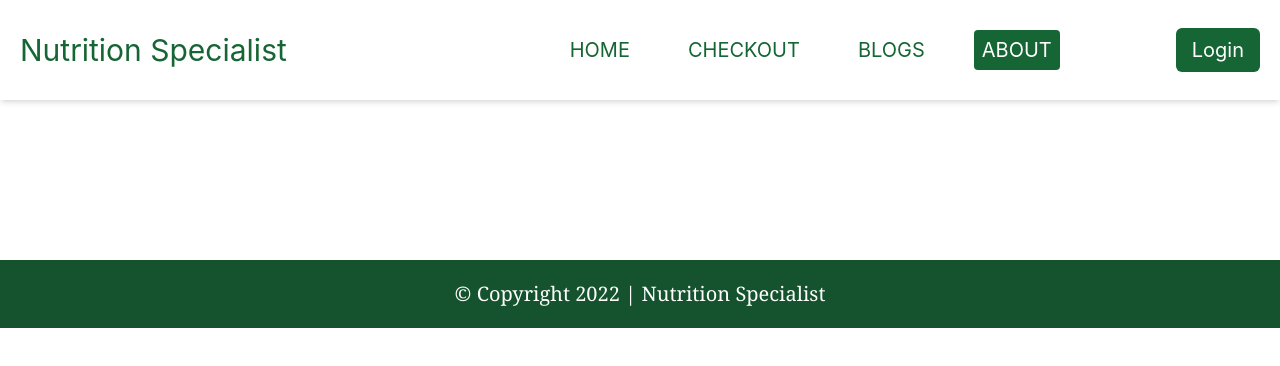
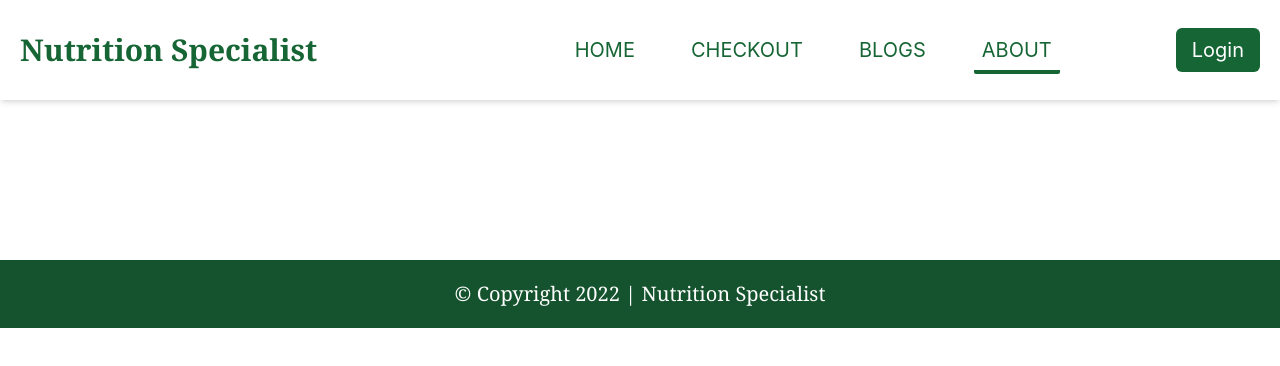
Before and after one commit to shareefrahat/nutrition-specialist, a React (Create React App) app: page /about in a window 1280 px wide. Shown: the top 366 px of the page. Built offline with nearby package versions, Linux system fonts and the light colour scheme.

Commit message:
header and footer ui design completed

```diff
--- a/src/components/CustomLink/CustomLink.js
+++ b/src/components/CustomLink/CustomLink.js
@@ -9,8 +9,8 @@ const CustomLink = ({ children, to, ...props }) => {
       <Link
         className={
           match
-            ? "text-xl text-white bg-green-800 p-2 rounded"
-            : "text-green-800 text-xl p-2 border border-white hover:border-green-800 rounded"
+            ? " text-lg lg:text-xl text-green-800 border-b-4 border-b-green-800 p-2 rounded-sm"
+            : "text-green-800 text-lg lg:text-xl p-2 border-b-4  border-transparent hover:border-b-gray-300 rounded-sm"
         }
         to={to}
         {...props}
--- a/src/components/Header/Header.js
+++ b/src/components/Header/Header.js
@@ -6,7 +6,7 @@ const Header = () => {
     <>
       <header className="bg-white px-5 py-3 lg:py-5 flex flex-row justify-between items-center shadow-md">
         <section>
-          <h1 className="text-green-800 text-xl lg:text-3xl">
+          <h1 className="text-green-800 text-xl lg:text-3xl font-serif font-bold">
             Nutrition Specialist
           </h1>
         </section>
```
